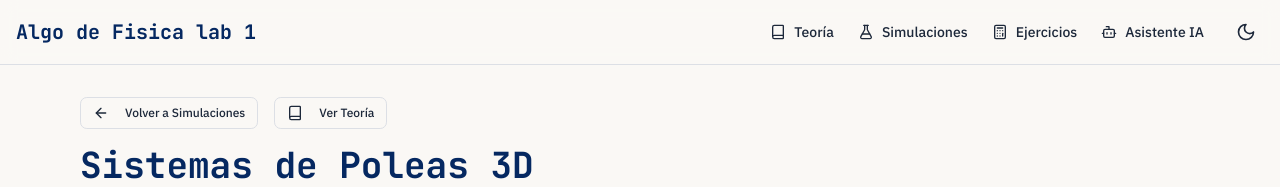
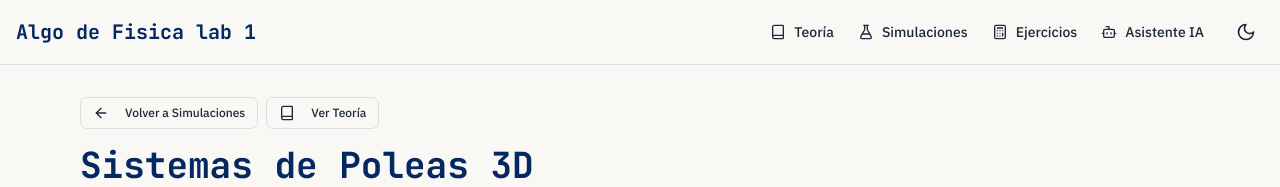
Before and after one commit to majupadi/sg-43c03eea-d287-4a2f-acf8-fc70100ae877-1778302350, a Next.js app: page /simulaciones/poleas-3d in a window 1280 px wide. Shown: the top 187 px of the page. Built offline with nearby package versions, Linux system fonts and the light colour scheme; no server answers.

Commit message:
fix(simulations): resolve dynamic import issues for 3d components

```diff
--- a/src/pages/simulaciones/palancas-3d.tsx
+++ b/src/pages/simulaciones/palancas-3d.tsx
@@ -4,9 +4,14 @@ import { Card, CardContent, CardHeader, CardTitle } from "@/components/ui/card";
 import { Alert, AlertDescription } from "@/components/ui/alert";
 import { Button } from "@/components/ui/button";
 import { SEO } from "@/components/SEO";
-import { Palancas3D } from "@/components/simulations/Palancas3D";
 import { Book, Calculator, Lightbulb } from "lucide-react";
 import Link from "next/link";
+import dynamic from "next/dynamic";
+
+const Palancas3D = dynamic(
+  () => import("@/components/simulations/Palancas3D").then((mod) => mod.Palancas3D),
+  { ssr: false }
+);
 
 export default function Palancas3DPage() {
   return (
--- a/src/pages/simulaciones/paralelas-3d.tsx
+++ b/src/pages/simulaciones/paralelas-3d.tsx
@@ -8,7 +8,7 @@ import Link from "next/link";
 import dynamic from "next/dynamic";
 
 const Paralelas3D = dynamic(
-  () => import("@/components/simulations/Paralelas3D").then(mod => ({ default: mod.Paralelas3D })),
+  () => import("@/components/simulations/Paralelas3D").then((mod) => mod.Paralelas3D),
   { ssr: false }
 );
 
--- a/src/pages/simulaciones/poleas-3d.tsx
+++ b/src/pages/simulaciones/poleas-3d.tsx
@@ -24,7 +24,7 @@ export default function PoleasSimulacion() {
       <main className="flex-1">
         <div className="container mx-auto px-4 py-8 max-w-6xl">
           <div className="mb-8">
-            <div className="flex items-center gap-4 mb-4">
+            <div className="flex items-center gap-2 mb-4">
               <Link href="/simulaciones">
                 <Button variant="outline" size="sm">
                   <ArrowLeft className="w-4 h-4 mr-2" />
```
